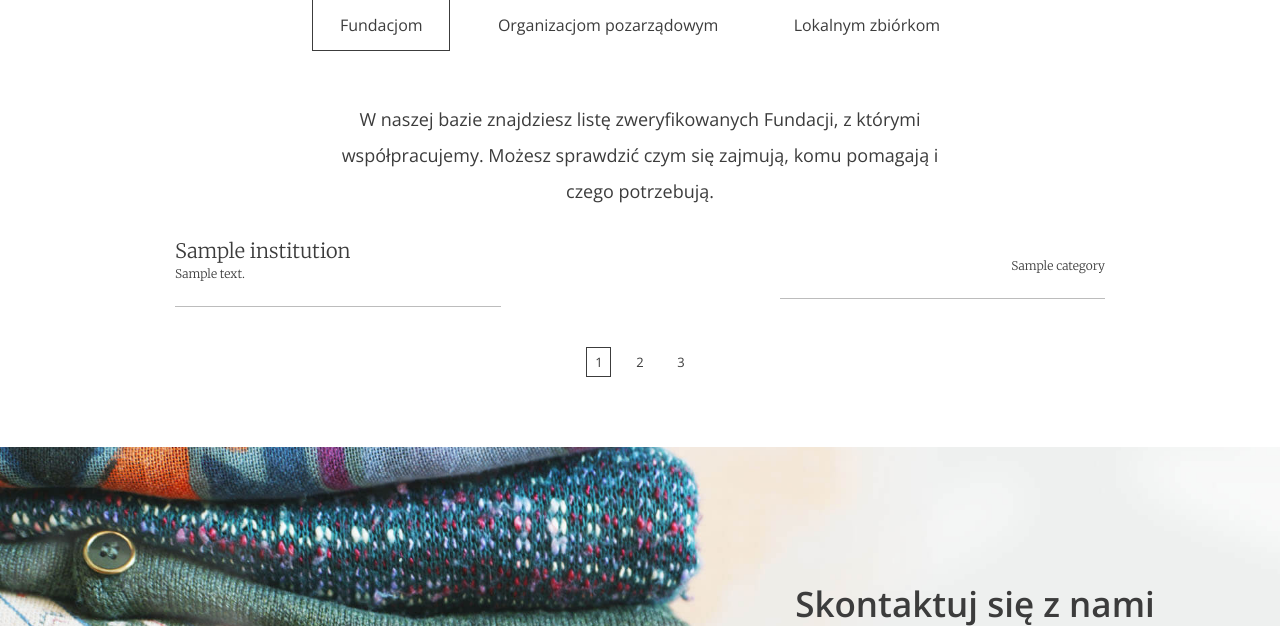
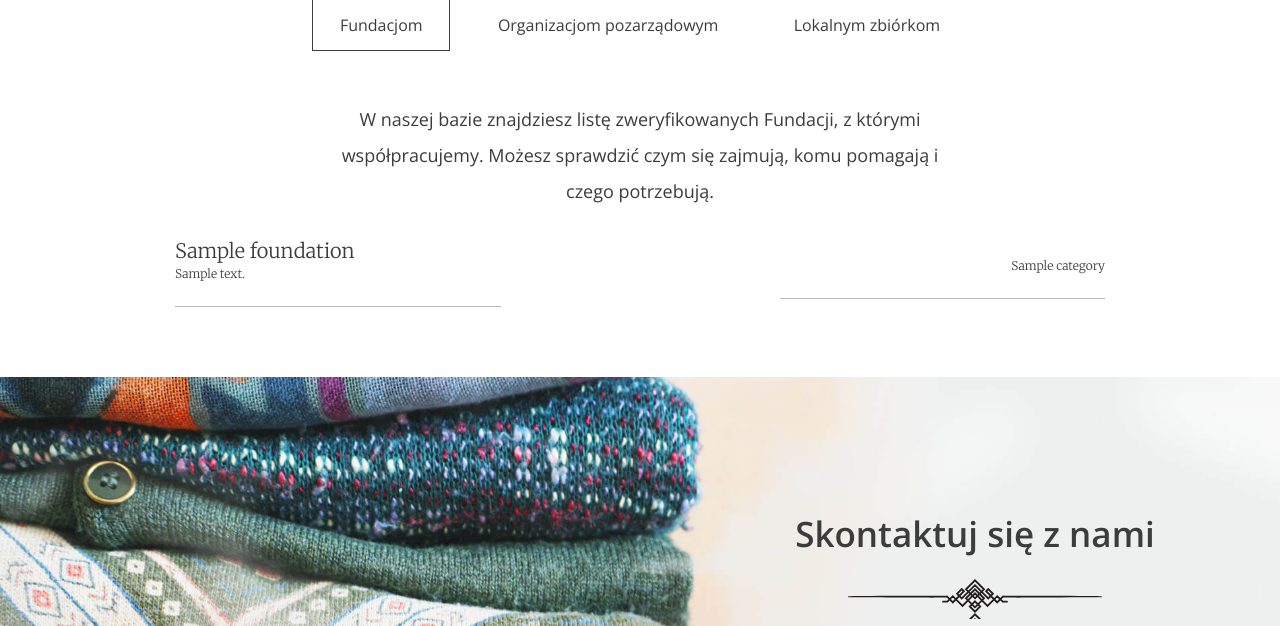
Before and after one commit to Rafal765/Charity, a Django app: template charity_donation/templates/charity_donation/index.html in a window 1280 px wide. Shown: the part 2794-3420 px from the top of the page. Run offline with Django 3.2, Linux system fonts and the light colour scheme; tables that the repository leaves empty hold one stand-in row (values such as "Sample post"); the template is opened without the code that fills it: values that come from a table or form of the project are taken from there, most other values are stand-ins (such as "Sample title", 1, 10 or a date in 2020).

Commit message:
Task #2 - pagination continue

```diff
--- a/charity_donation/templates/charity_donation/index.html
+++ b/charity_donation/templates/charity_donation/index.html
@@ -100,7 +100,7 @@
         <p>W naszej bazie znajdziesz listę zweryfikowanych Fundacji, z którymi współpracujemy. Możesz sprawdzić czym się zajmują, komu pomagają i czego potrzebują.</p>
 
         <ul class="help--slides-items">
-          {% for foundation in institution_foundation.all %}
+          {% for foundation in foundations %}
           <li>
             <div class="col">
               <div class="title">{{ foundation.name }}</div>
@@ -117,11 +117,17 @@
         </ul>
 
         <!-- Pagination -->
+      {% if foundations.has_other_pages %}
         <ul class="help--slides-pagination">
-          <li><a href="#" class="btn btn--small btn--without-border active" data-page="1">1</a></li>
-          <li><a href="#" class="btn btn--small btn--without-border" data-page="2">2</a></li>
-          <li><a href="#" class="btn btn--small btn--without-border" data-page="3">3</a></li>
+        {% for i in foundations.paginator.page_range %}
+            {% if foundations.number == i %}
+          <li><a href="?page={{ i }}" class="btn btn--small btn--without-border active" data-page="{{ i }}">{{ i }}</a></li>
+            {% else %}
+          <li><a href="?page={{ i }}" class="btn btn--small btn--without-border" data-page="{{ i }}">{{ i }}</a></li>
+            {% endif %}
+        {% endfor %}
         </ul>
+      {% endif %}
 
       </div>
 
```
Also changed, not shown: charity_donation/views.py (+12 -2 lines).
